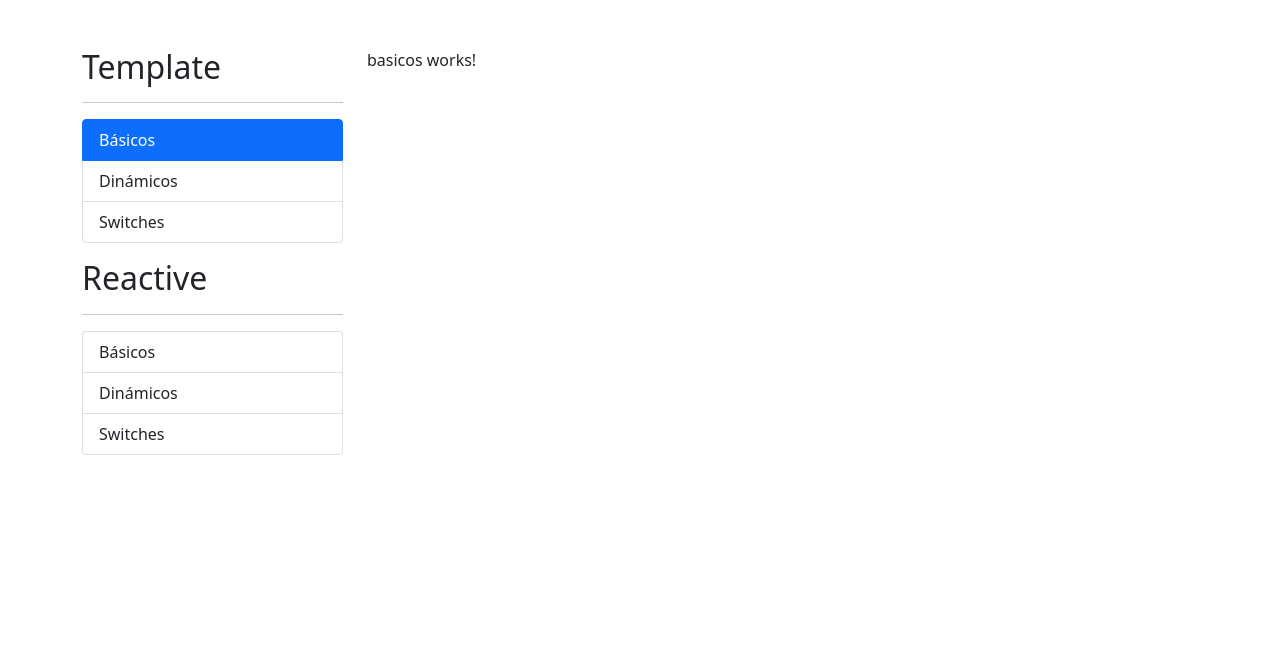
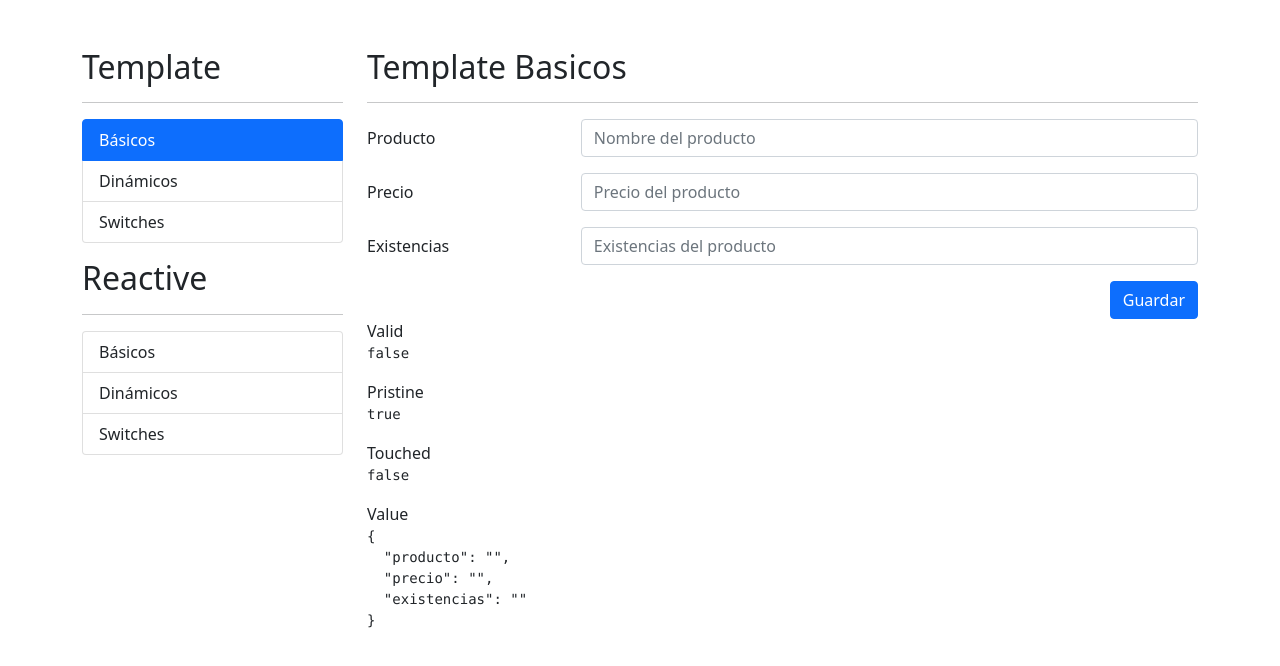
Before and after one commit to MiguelGonzalezAlvarez/Web-Formularios, an Angular app: page /template/basicos in a window 1280 px wide. Shown: the top 666 px of the page. Built offline with nearby package versions, Linux system fonts and the light colour scheme.

Commit message:
feat: create first template form

```diff
--- a/src/app/template/basicos/basicos.component.html
+++ b/src/app/template/basicos/basicos.component.html
@@ -1 +1,62 @@
-<p>basicos works!</p>
+<h2>Template Basicos</h2>
+<hr>
+
+<div class="row">
+    <div class="col">
+        <form (ngSubmit)="guardar(miFormulario.value)" #miFormulario="ngForm">
+            <!-- Nombre del producto -->
+            <div class="row mb-3">
+                <label class="col-form-label col-sm-3 ">Producto</label>
+                <div class="col-sm-9">
+                    <input ngModel required class="form-control" type="text" placeholder="Nombre del producto"
+                        minlength="3" name="producto">
+                    <span class="form-text text-danger"
+                        *ngIf="miFormulario.controls.producto?.invalid && miFormulario.controls.producto?.touched">
+                        Debe ser de 3 letras
+                    </span>
+                </div>
+            </div>
+
+            <!-- Precio del producto -->
+            <div class="row mb-3">
+                <label class="col-form-label col-sm-3 ">Precio</label>
+                <div class="col-sm-9">
+                    <input ngModel class="form-control" type="number" placeholder="Precio del producto" name="precio">
+                </div>
+            </div>
+
+            <!-- Existencias del producto -->
+            <div class="row mb-3">
+                <label class="col-form-label col-sm-3 ">Existencias</label>
+                <div class="col-sm-9">
+                    <input ngModel class="form-control" type="number" placeholder="Existencias del producto"
+                        name="existencias">
+                </div>
+            </div>
+
+            <div class="row">
+                <div class="col">
+                    <button class="btn btn-primary float-end" type="submit">Guardar</button>
+                </div>
+            </div>
+
+        </form>
+    </div>
+</div>
+
+<div class="row">
+    <div class="col">
+        <span>Valid</span>
+        <pre>{{ miFormulario.valid }}</pre>
+
+        <span>Pristine</span>
+        <pre>{{ miFormulario.pristine }}</pre>
+
+        <span>Touched</span>
+        <pre>{{ miFormulario.touched }}</pre>
+
+        <span>Value</span>
+        <pre>{{ miFormulario.value |json }}</pre>
+
+    </div>
+</div>
--- a/src/app/template/basicos/basicos.component.ts
+++ b/src/app/template/basicos/basicos.component.ts
@@ -1,4 +1,5 @@
 import { Component, OnInit } from '@angular/core';
+import { NgForm } from '@angular/forms';
 
 @Component({
   selector: 'app-basicos',
@@ -13,4 +14,8 @@ export class BasicosComponent implements OnInit {
   ngOnInit(): void {
   }
 
+  guardar(formValue: NgForm):void {
+
+  }
+
 }
--- a/src/app/template/template.module.ts
+++ b/src/app/template/template.module.ts
@@ -1,10 +1,12 @@
 import { NgModule } from '@angular/core';
 import { CommonModule } from '@angular/common';
+import { FormsModule } from '@angular/forms';
 
 import { TemplateRoutingModule } from './template-routing.module';
 import { BasicosComponent } from './basicos/basicos.component';
 import { DinamicosComponent } from './dinamicos/dinamicos.component';
 import { SwitchesComponent } from './switches/switches.component';
+
 
 
 @NgModule({
@@ -15,7 +17,8 @@ import { SwitchesComponent } from './switches/switches.component';
   ],
   imports: [
     CommonModule,
-    TemplateRoutingModule
+    TemplateRoutingModule,
+    FormsModule
   ]
 })
 export class TemplateModule { }
```
